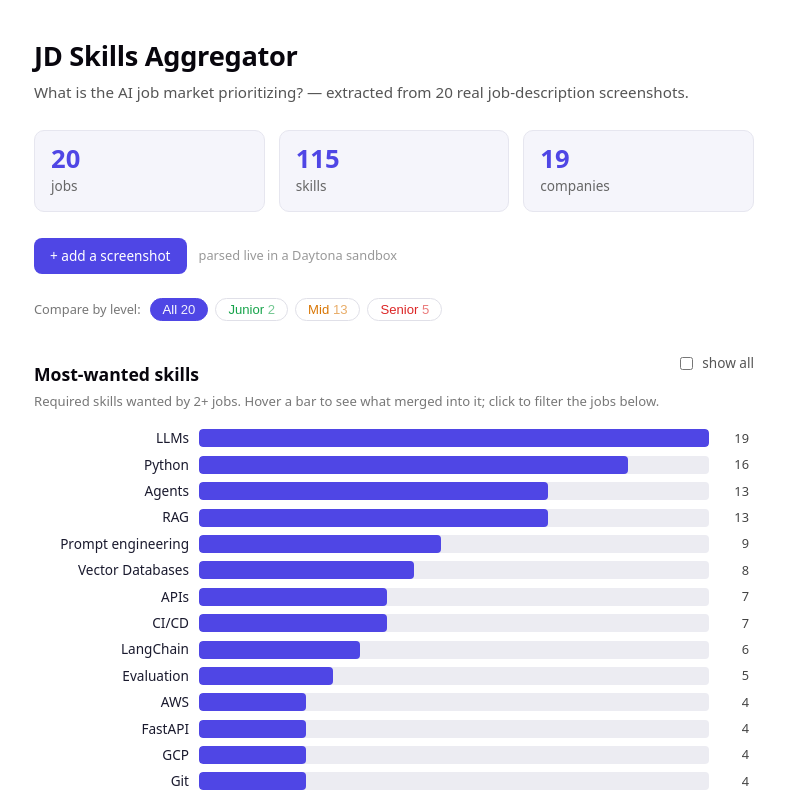
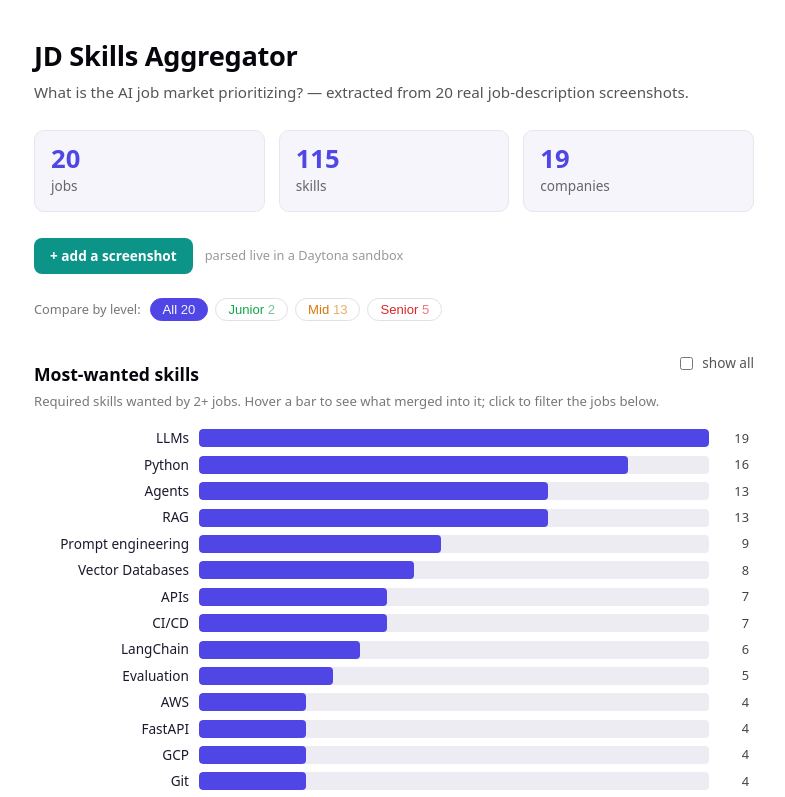
Before and after one commit to chandlershortlidge/job-pipeline, a React (Vite) app in the folder dashboard/: page / in a window 1280 px wide. Shown: the top 797 px of the page, without its empty margins (246-1031 px from the left). Built offline with nearby package versions, Linux system fonts and the light colour scheme.

Commit message:
Upload button: teal so it stands out from the indigo chart scheme

```diff
--- a/dashboard/src/App.css
+++ b/dashboard/src/App.css
@@ -290,19 +290,19 @@ footer {
 }
 .upload-btn {
   display: inline-block;
-  background: #4f46e5;
+  background: #0d9488;
   color: #fff;
   font-size: 0.85rem;
-  font-weight: 500;
+  font-weight: 600;
   padding: 8px 16px;
   border-radius: 8px;
   cursor: pointer;
 }
 .upload-btn:hover {
-  background: #4338ca;
+  background: #0f766e;
 }
 .upload-btn.busy {
-  background: #8b86d6;
+  background: #5eb0a8;
   cursor: progress;
 }
 .upload-hint {
```
